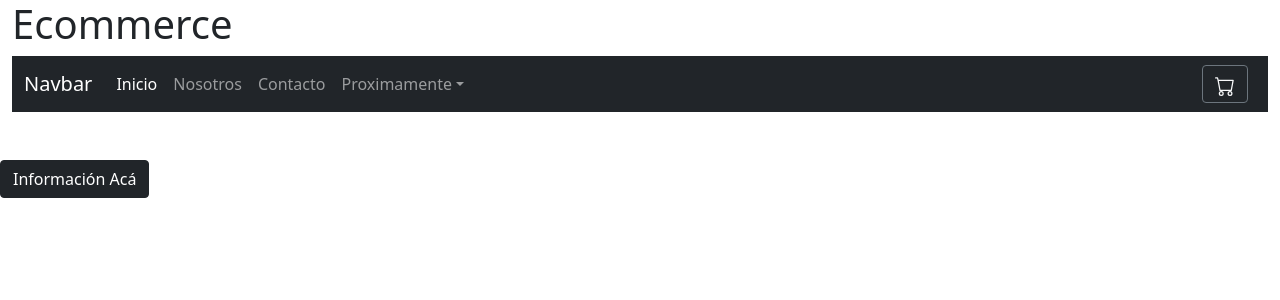
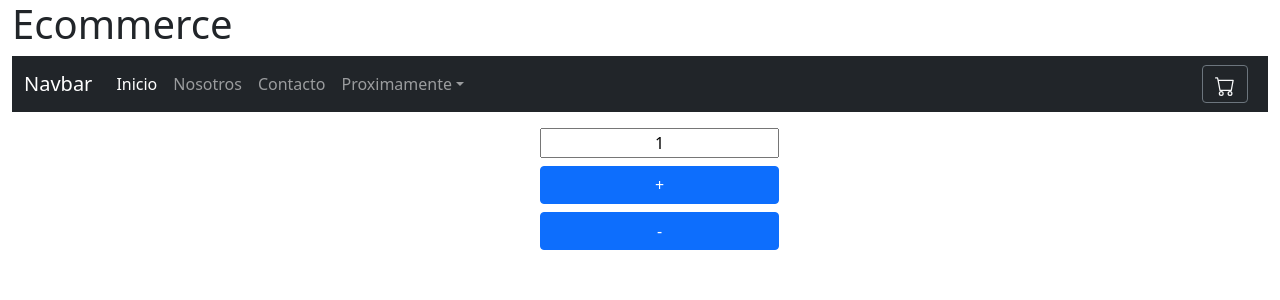
Before and after one commit to Jesuscobarrubia/ecommerce, a React (Create React App) app: page / in a window 1280 px wide. Shown: the top 300 px of the page. Built offline with nearby package versions, Linux system fonts and the light colour scheme.

Commit message:
useState

```diff
--- a/src/App.jsx
+++ b/src/App.jsx
@@ -6,7 +6,7 @@ function App() {
   return (
     <div className="App">
       <Navbar/>
-      <ItemListContainer mensaje="Pagina en mantenimiento"/>
+      <ItemListContainer/>
     </div>
   );
 }
--- /dev/null
+++ b/src/components/ItemCount.jsx
@@ -0,0 +1,39 @@
+import React from 'react'
+import { useState } from 'react'
+
+const ItemCount = ({stock, initial}) => {
+
+    const [count, setCount] = useState(initial);
+
+    //SUBE STOCK
+    const sube = () =>{
+        setCount(count + 1);
+    }
+    //BAJA STOCK
+    const baja = () =>{
+        setCount(count - 1);
+    }
+
+    //LIMITACION DE STOCK
+    if ( count == 0 ){
+        console.log("No puedes comprar menos de 0");
+        setCount(initial);
+    }else if ( count > stock ){
+        console.log("No puedes comprar más de " + stock);
+        setCount(stock);
+    }
+
+    return (
+        <>
+            <div className='containerCount'>
+                <div class="d-grid gap-2 mt-3 contentCount">
+                    <input type="text" value={count} className='text-center'/>
+                    <button class="btn btn-primary" type="button" onClick={sube}>+</button>
+                    <button class="btn btn-primary" type="button" onClick={baja}>-</button>
+                </div>
+            </div>
+        </>
+    )
+}
+
+export default ItemCount
--- a/src/components/ItemListContainer.jsx
+++ b/src/components/ItemListContainer.jsx
@@ -1,15 +1,10 @@
 import React from 'react'
+import ItemCount from './ItemCount'
 
-const ItemListContainer = (props) => {
-
-    const alerta = () => {
-        alert(props.mensaje)
-    }
+const ItemListContainer = () => {
 
     return (
-        <>
-            <button className='btn btn-dark mt-5' onClick={alerta}>Información Acá</button>
-        </>
+        <ItemCount stock={5} initial={1}/>
     )
 
 }
--- a/src/estilos/estilos.css
+++ b/src/estilos/estilos.css
@@ -2,3 +2,8 @@
 .cart{
     margin-right: 20px;
 }
+
+.containerCount{
+    width: 200px;
+    margin: 0 auto;
+}
```
